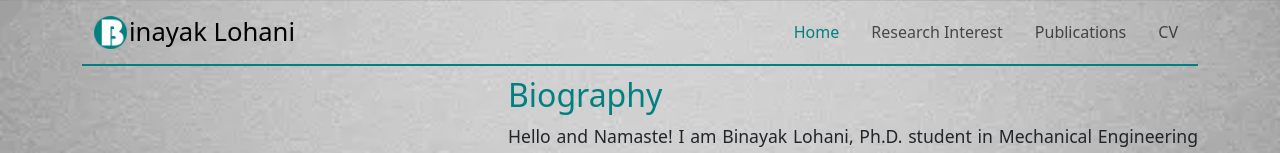
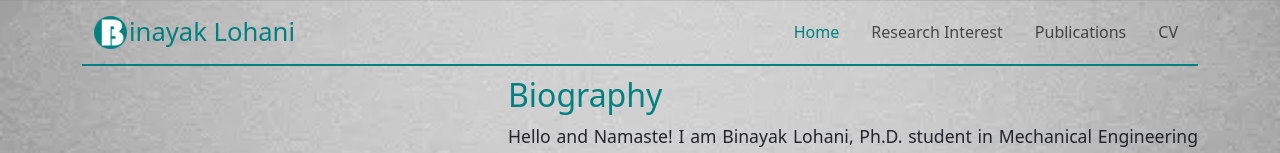
Before and after one commit to gaurablohani01/binayaklohani, a plain HTML site: page index.html in a window 1280 px wide. In both pictures the pointer is over the link "inayak Lohani". Shown: the top 153 px of the page. Drawn offline with nearby package versions, Linux system fonts and the light colour scheme.

Commit message:
Update style.css

```diff
--- a/css/style.css
+++ b/css/style.css
@@ -66,6 +66,8 @@
     justify-content: center;
     align-items: center;
 }
+.navbar-brand:hover{
+    color: #008080;}
 
 .name{
     display: flex;
```
